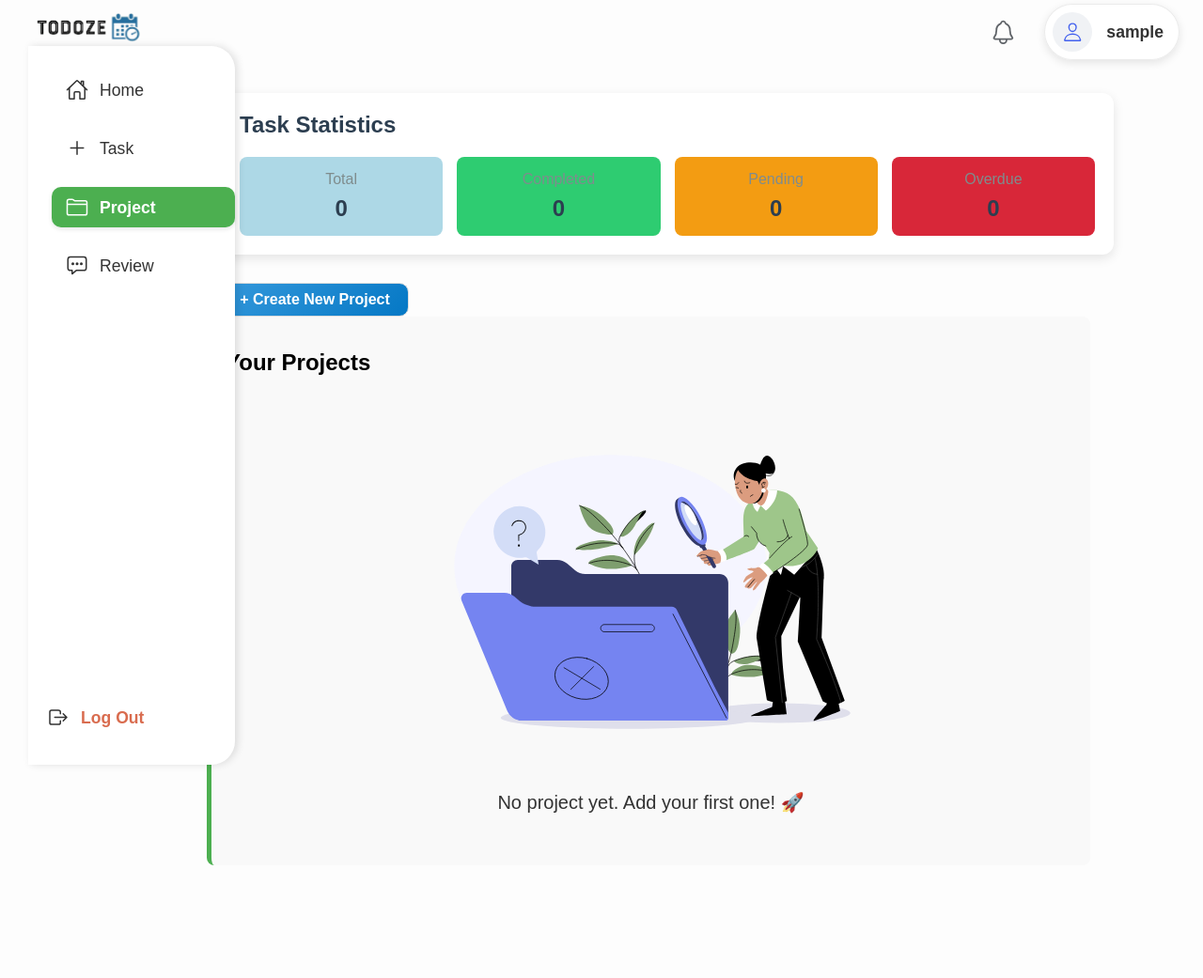
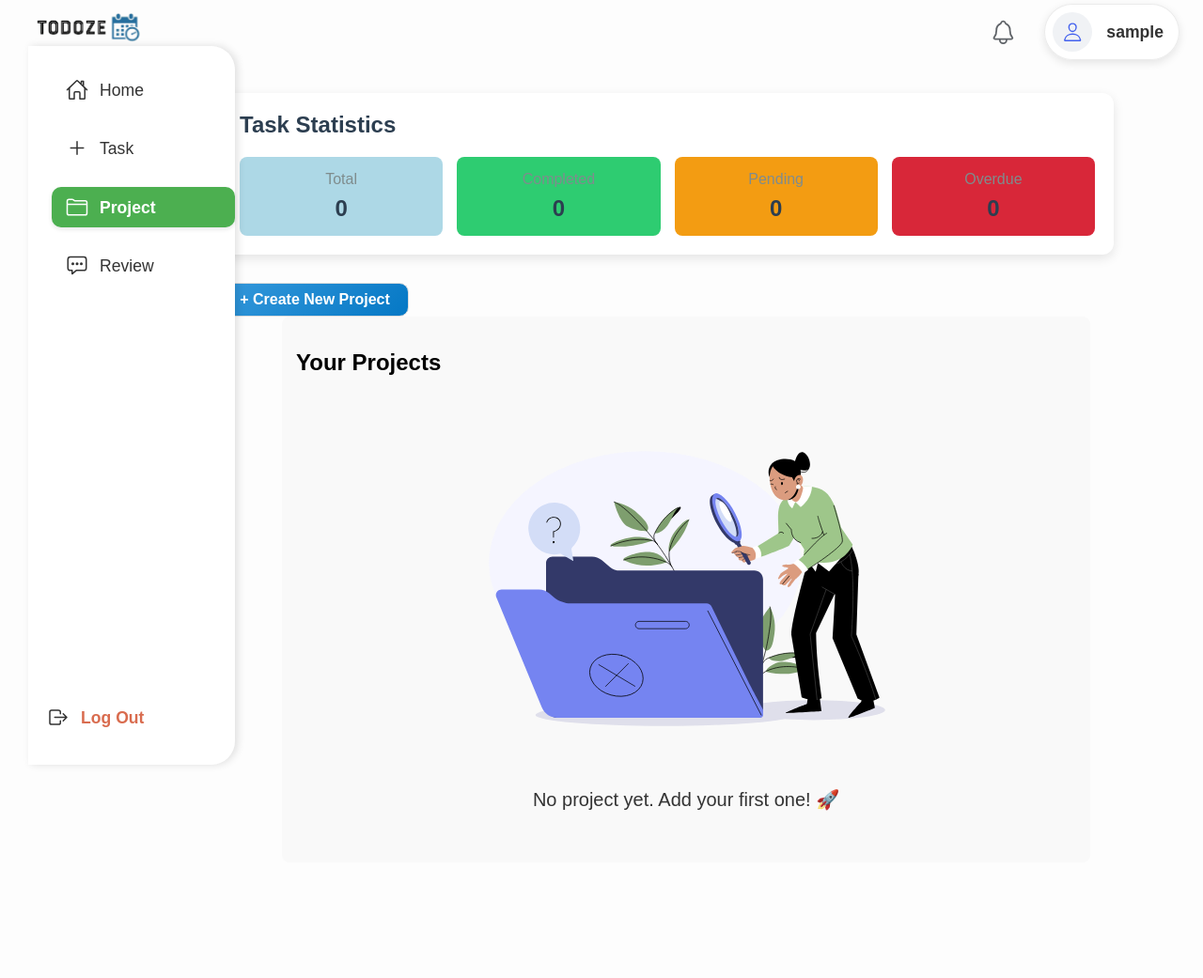
Before and after one commit to itsmecharu/ToDoze, a PHP site: page /project.php in a window 1280 px wide. Shown: the part 21-1062 px from the top of the page at 94% size. After the commit the page ends 884 px from the top, so only its background shows below. Run offline with PHP 8.4, Linux system fonts and the light colour scheme; the visitor is signed in with stand-in values (Sample User, id 1); data that the repository does not hold is empty; some libraries are stand-ins or nearby versions.

Commit message:
kei ta gare

```diff
--- a/css/dash.css
+++ b/css/dash.css
@@ -686,7 +686,9 @@ body {
     background-color: #f9f9f9;
     padding: 15px;
     margin-bottom: 15px;
-    border-left: 5px solid #4CAF50;
+    width:1000 px;
+    margin-left: 80PX ;
+    /* border-left: 5px solid #4CAF50; */
     border-radius: 8px;
   }
 
```
